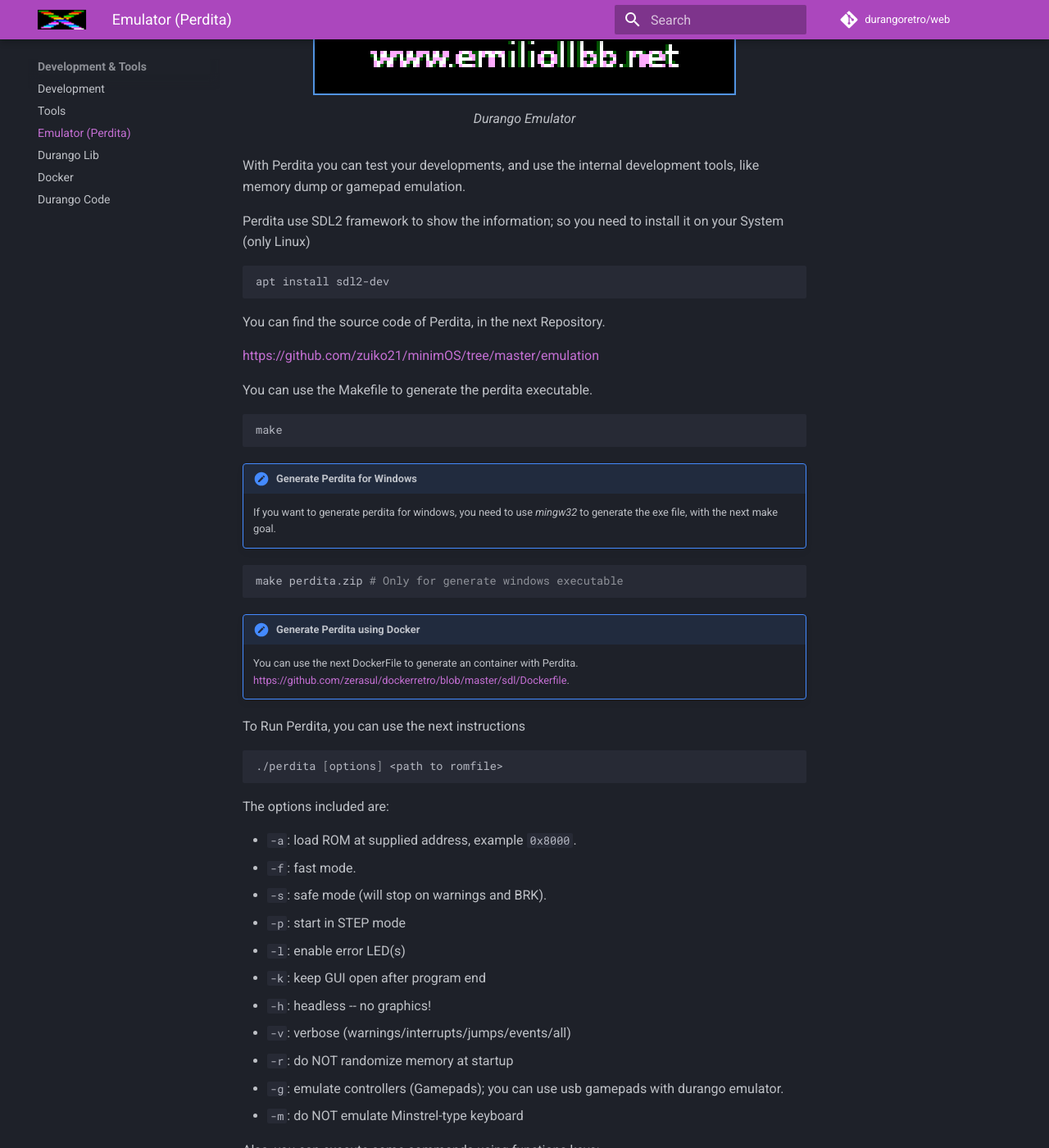
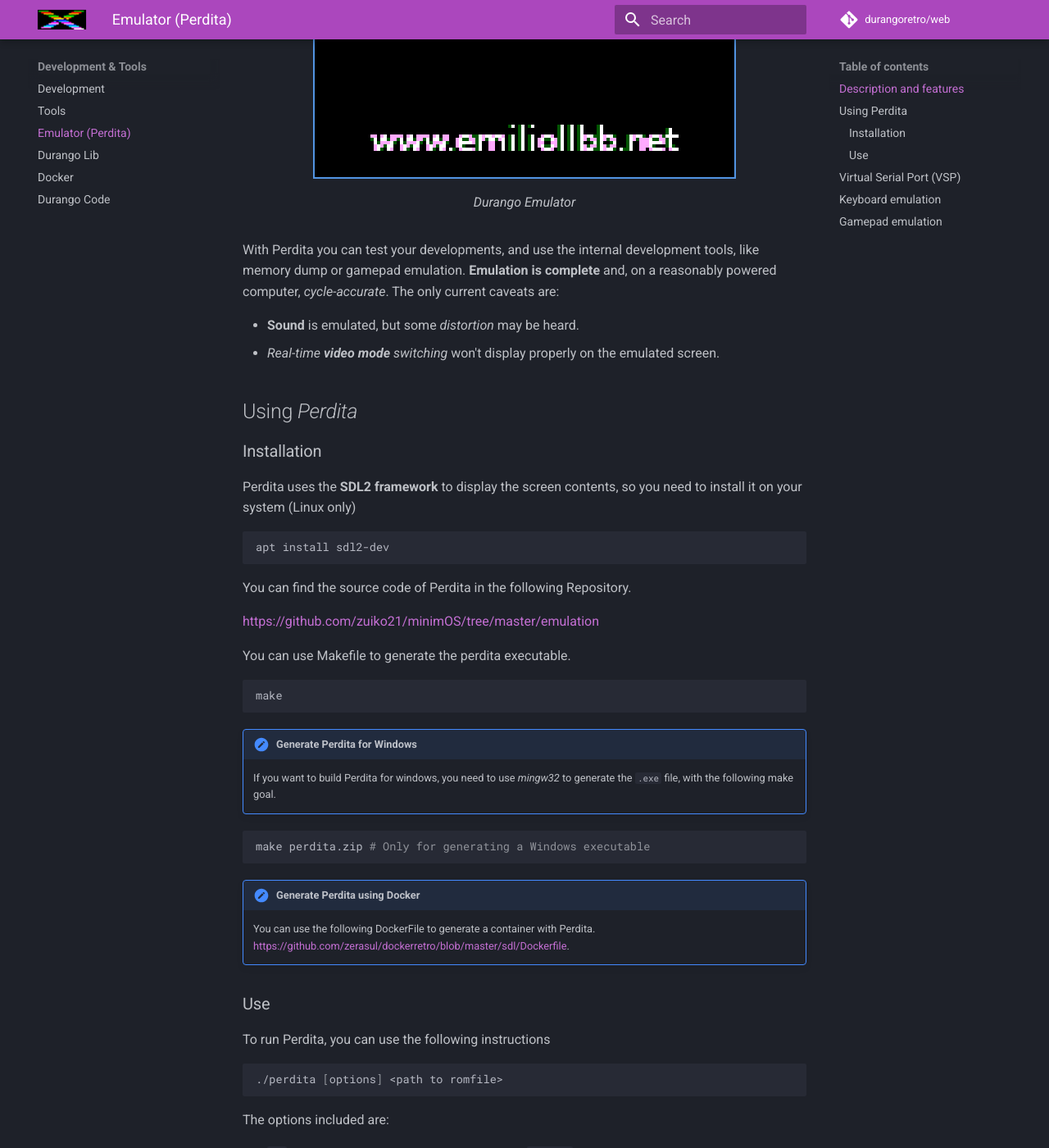
Before and after one commit to durangoretro/web, an MkDocs documentation site: the page built from docs/tools/perdita.md, in a window 1280 px wide and 1400 px high, scrolled down 739 px. Shown: the whole window at 82% size. Built offline with MkDocs 1.6.1 and Material for MkDocs 9.7.7, drawn with Linux system fonts in a browser that asks for light colours; comment, search, counter and statistics services are not loaded; some of the changed text lies outside the part shown.

Commit message:
Update perdita.md

````diff
--- a/docs/tools/perdita.md
+++ b/docs/tools/perdita.md
@@ -1,25 +1,34 @@
 # Perdita
 
-Perdita is a Durango Emulator, that can run any ROM created for Durango. Perdita is based on 6502 instructions and the durango Architecture.
+## Description and features
+
+Perdita is a Durango Emulator that can run any ROM created for Durango. Perdita is based on the **65C02** instruction set and the **Durango-X** architecture, but currently does **not** support the _Rockwell **R**65C02_ extensions. However, the _WDC_ `WAI` and `STP` opcodes are emulated, the former as a **breakpoint**.
 
 <figure markdown>
 ![Perdita Emulator](../assets/img/perdita.png)
 <figcaption>Durango Emulator</figcaption>
 </figure>
 
-With Perdita you can test your developments, and use the internal development tools, like memory dump or gamepad emulation.
+With Perdita you can test your developments, and use the internal development tools, like memory dump or gamepad emulation. **Emulation is complete** and, on a reasonably powered computer, _cycle-accurate_. The only current caveats are:
 
-Perdita use SDL2 framework to show the information; so you need to install it on your System (only Linux)
+* **Sound** is emulated, but some _distortion_ may be heard.
+* _Real-time **video mode** switching_ won't display properly on the emulated screen.
+
+## Using _Perdita_
+
+### Installation
+
+Perdita uses the **SDL2 framework** to display the screen contents, so you need to install it on your system (Linux only)
 
 ```bash
 apt install sdl2-dev
 ```
 
-You can find the source code of Perdita, in the next Repository.
+You can find the source code of Perdita in the following Repository.
 
 [https://github.com/zuiko21/minimOS/tree/master/emulation](https://github.com/zuiko21/minimOS/tree/master/emulation)
 
-You can use the Makefile to generate the perdita executable.
+You can use Makefile to generate the perdita executable.
 
 ```bash
 make
@@ -27,19 +36,20 @@
 
 !!! note "Generate Perdita for Windows"
 
-    If you want to generate perdita for windows, you need to use _mingw32_ to generate the exe file, with the next make goal.
+    If you want to build Perdita for windows, you need to use _mingw32_ to generate the `.exe` file, with the following make goal.
 
 
 ```bash
-make perdita.zip # Only for generate windows executable
+make perdita.zip # Only for generating a Windows executable
 ```
 
 !!! note "Generate Perdita using Docker"
 
-    You can use the next DockerFile to generate an container with Perdita. [https://github.com/zerasul/dockerretro/blob/master/sdl/Dockerfile](https://github.com/zerasul/dockerretro/blob/master/sdl/Dockerfile).
+    You can use the following DockerFile to generate a container with Perdita. [https://github.com/zerasul/dockerretro/blob/master/sdl/Dockerfile](https://github.com/zerasul/dockerretro/blob/master/sdl/Dockerfile).
 
+### Use
 
-To Run Perdita, you can use the next instructions
+To run Perdita, you can use the following instructions
 
 ```bash
 ./perdita [options] <path to romfile>
@@ -62,11 +72,24 @@
 Also, you can execute some commands using functions keys:
 
 * ```F1```: Stop emulation and quit.
-* ```F2```: NMI Button.
-* ```F3```: IRQ (interruption).
+* ```F2```: NMI Button (Non-Maskable Interrupt).
+* ```F3```: IRQ (Interrupt ReQuest).
 * ```F4```: Reset.
-* ```F5```: Pause.
-* ```F6```: DUMP.
-* ```F7```: STEP.
-* ```F8```: CONT.
-* ```F9```: Load.
+* ```F5```: Pause and display status.
+* ```F6```: Dump memory (and register) contents.
+* ```F7```: Single-Step execution (while paused).
+* ```F8```: Resume normal execution (from pause).
+* ```F9```: Load dump file (`dump.bin`).
+* ```F10```: Load keystrokes file (`keystrokes.txt`), emulating each keystroke _every 25 interrupts_ (1/10 second), or 50 interrupts in case of the `ENTER` key.
+
+## Virtual Serial Port (VSP)
+
+As a valuable debugging tool, a _Virtual Serial Port_ is provided. It allows communication with the host environment thru a predefined I/O device occupying two addresses: `$DF93` for data exchange and `$DF94` for [configuration](vsp.md).
+
+## Keyboard emulation
+
+_Perdita_ includes two kind of keyboards: an "intelligent" PASK-like device (ASCII character received at `$DF9A`) and the Minstrel-like 40-key keyboard provided as standard (at `$DF9B`). _The latter can be disabled with the `-m` option for debugging purposes_.
+
+## Gamepad emulation
+
+Two _NES-type_ gamepads are emulated into the standard I/O addresses `$DF9C` and `$DF9D`, using the standard protocol. If no physical gamepads are available, they can be emulated by host keystrokes via the `-g` option.
````
